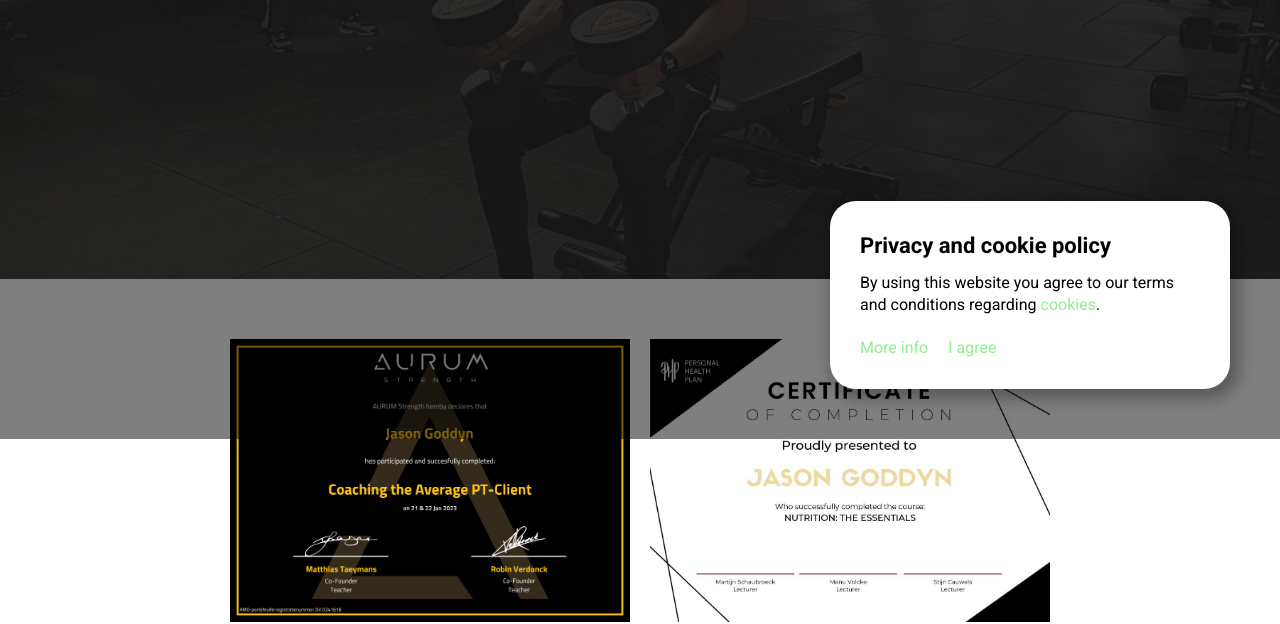
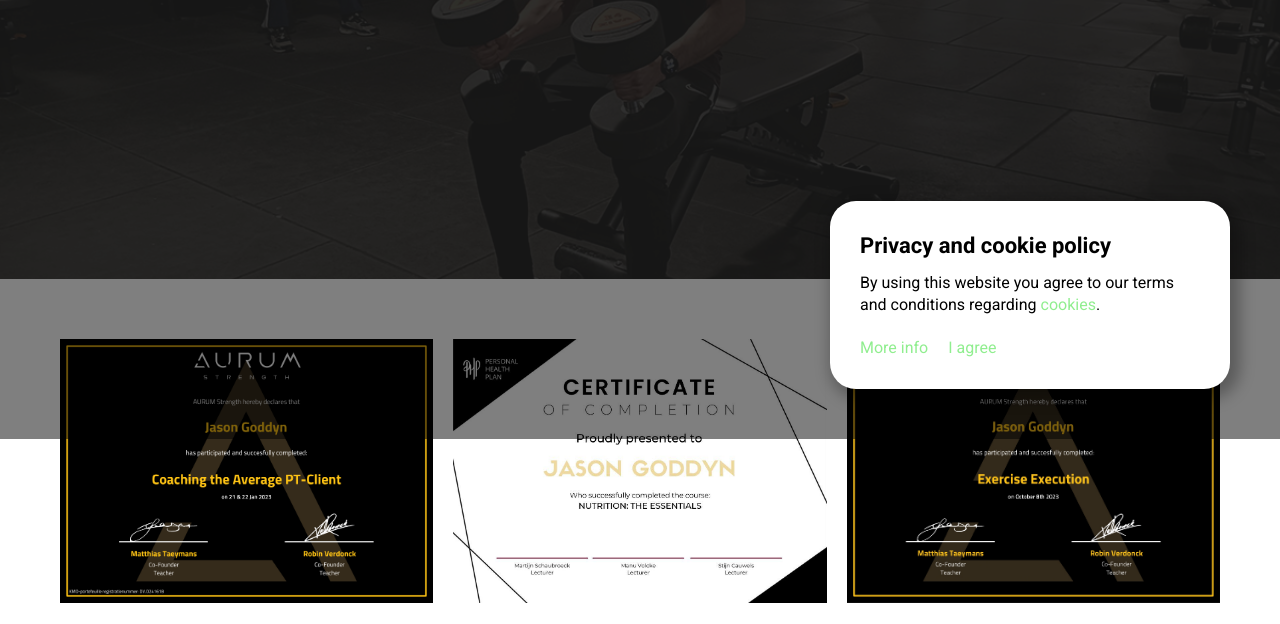
Before and after one commit to K1NGAARON/jason-coaching, a plain HTML site: page certificaten/index.html in a window 1280 px wide. Shown: the part 361-985 px from the top of the page. Drawn offline with nearby package versions, Linux system fonts and the light colour scheme; files whose address does not match are found by name.

Commit message:
certificaat

```diff
--- a/certificaten/index.html
+++ b/certificaten/index.html
@@ -117,6 +117,9 @@
             <div class="item">
                 <img src="/certificaten/img/nutrition.jpg" alt="">
             </div>
+            <div class="item">
+                <img src="/certificaten/img/exercise.jpg" alt="">
+            </div>
         </div>
     </div>
 </div>
```
Also changed, not shown: certificaten/img/exercise.jpg (added).
